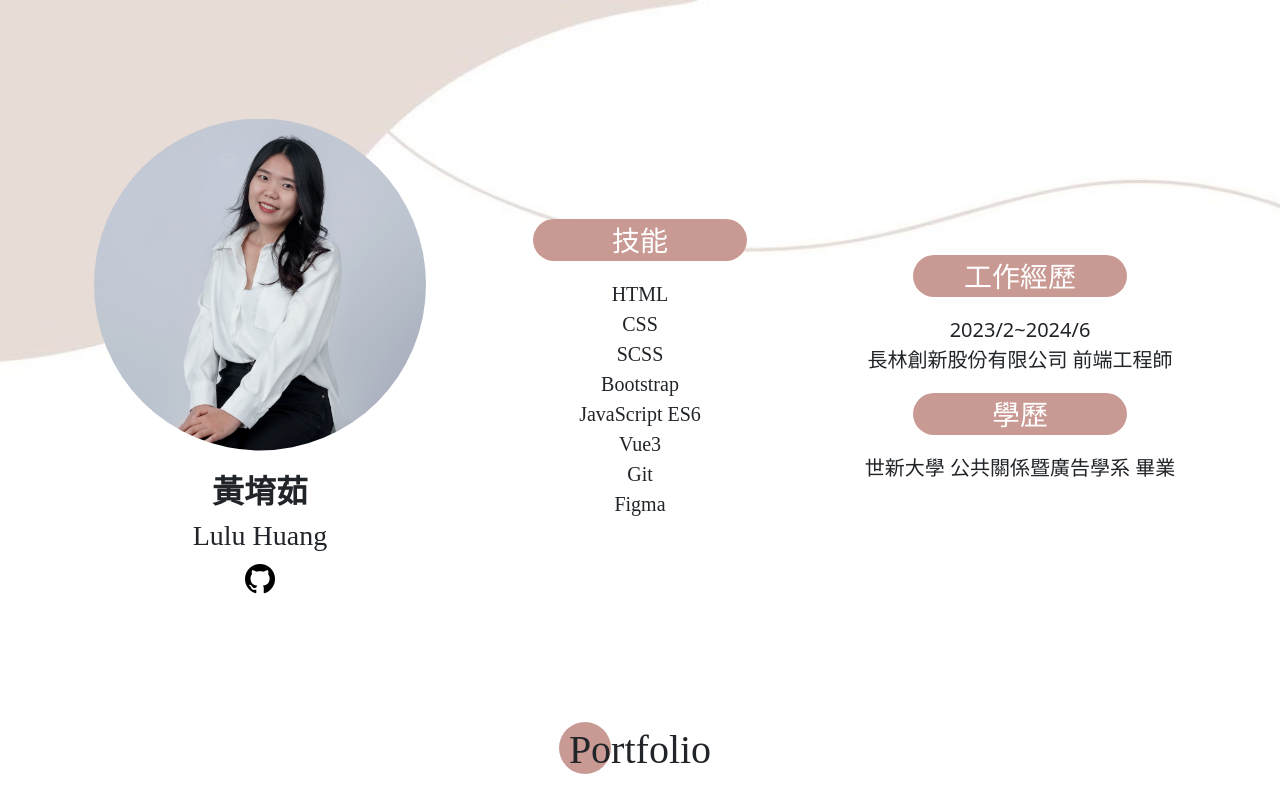
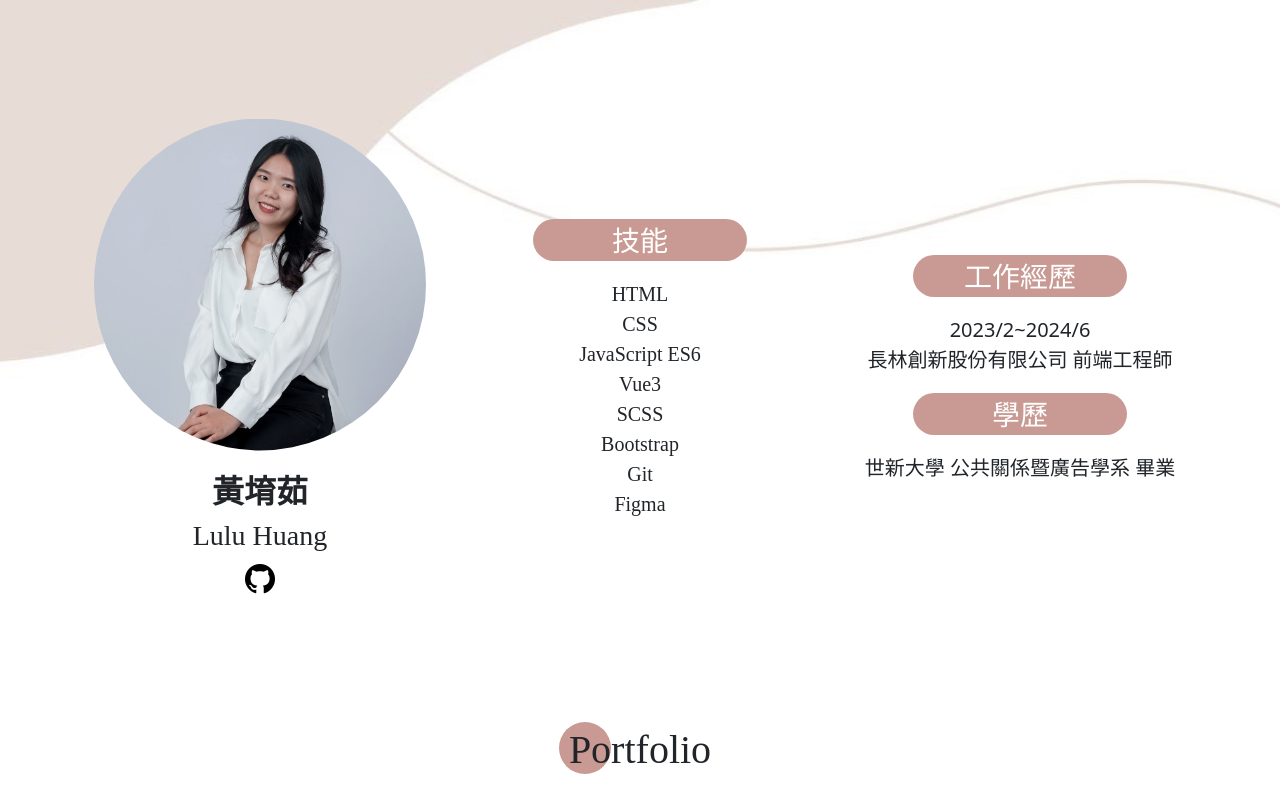
Before and after one commit to LuluuHuang/vue-resume, a Vue app: page / in a window 1280 px wide. Shown: the top 794 px of the page. Built offline with nearby package versions, Linux system fonts and the light colour scheme.

Commit message:
調整調整skill

```diff
--- a/src/components/MyInfo.vue
+++ b/src/components/MyInfo.vue
@@ -39,10 +39,10 @@
                     skills:[
                         'HTML',
                         'CSS',
+                        'JavaScript ES6',
+                        'Vue3',
                         'SCSS',
                         'Bootstrap',
-                        'JavaScript ES6',
-                        'Vue3',
                         'Git',
                         'Figma',
                     ],
```
